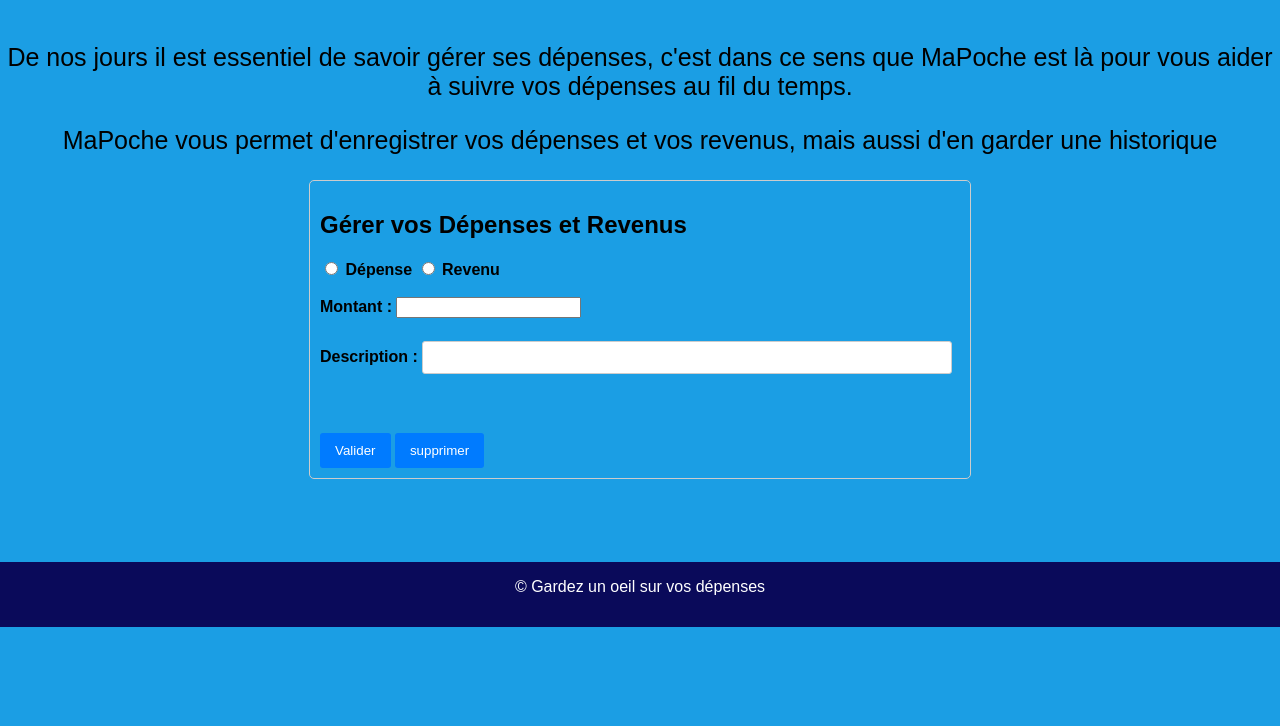
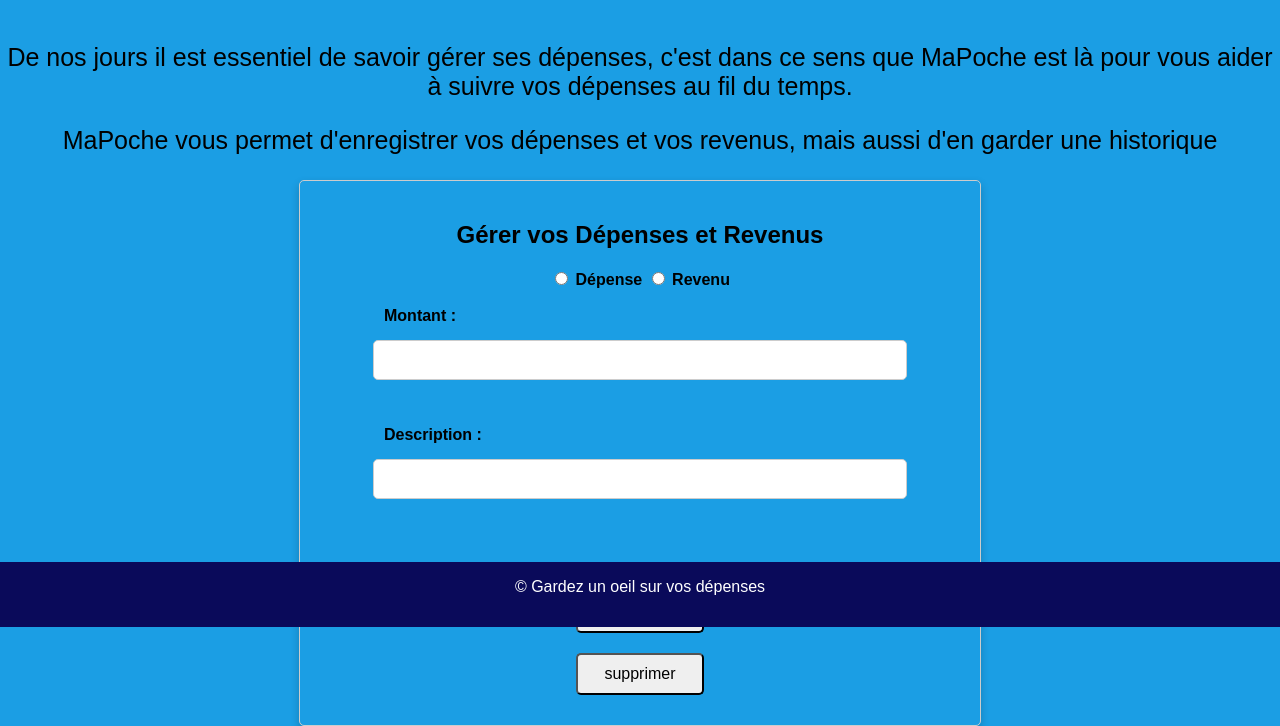
Before and after one commit to Ben0033/apk-mapoche, a PHP site: page / in a window 1280 px wide. Shown: the part 173-899 px from the top of the page. Before the commit the page ends 800 px from the top, so only its background shows below. Run offline with PHP 8.4, Linux system fonts and the light colour scheme.

Commit message:
Benji's commit of day's end style du formulaire taille des input

```diff
--- a/Application/css/style.css
+++ b/Application/css/style.css
@@ -68,40 +68,59 @@ padding: 9px 0;
     text-align: center;
 }
 
-form{
-	/*max-width: 400px;*/
-	margin: auto;
-	padding: 10px;
-	border: 1px solid #ccc;
-	border-radius: 5px;
+/* Centrer le formulaire */
+form {
+    margin: auto;
+    padding: 20px;
+    border: 1px solid #ccc;
+    border-radius: 5px;
     width: 50%;
+    display: flex;
+    flex-direction: column;
+    align-items: center;
+    box-shadow: 0 4px 8px rgba(0, 0, 0, 0.2);
 }
 
-label{
-	font-weight: bold;
+/* Uniformiser la taille des champs */
+form input[type="number"],
+form input[type="text"],
+form input[type="text-area"]{
+    width: 80%;
+    padding: 10px;
+    margin: 10px 0;
+    border: 1px solid #ccc;
+    border-radius: 5px;
+    font-size: 16px;
 }
 
-input[type=text]{
-	width: 80%;
-	padding: 8px;
-	margin: 5px 0;
-	border: 1px solid #ccc;
-	border-radius: 3px;
+/* Boutons uniformes */
+form button {
+    width: 20%;
+    padding: 10px;
+    margin: 10px 5px;
+    font-size: 16px;
+    border-radius: 5px;
 }
 
-button{
-	background-color: #007BFF;
-	color: white;
-	padding: 10px 15px;
-	border: none;
-	border-radius: 3px;
-	cursor: pointer;
+/* Centrer les labels */
+form label {
+    width: 80%;
+    text-align: left;
+    margin-bottom: 5px;
+    font-weight: bold;
 }
 
-button:hover{
-	background-color: #0056b3;
+/* Afficher le champ catégorie correctement */
+#categorie {
+    display: none;
+    width: 80%;
+    padding: 10px;
+    border: 1px solid #ccc;
+    border-radius: 5px;
 }
 
-#categorie{
-	display: none;
+.colonne{
+    display: flex;
+    justify-content: space-between;
+    margin: 0px 100px;
 }
--- a/Application/index.html
+++ b/Application/index.html
@@ -28,6 +28,7 @@
             <h2>Gérer vos Dépenses et Revenus</h2>
 
             <!-- Input radio pour sélectionner dépense ou revenu -->
+            <div class="colone">
             <label>
                 <input type="radio" name="type" value="dépense" onclick="afficherCategorie()"> Dépense
             </label>
@@ -35,14 +36,14 @@
                 <input type="radio" name="type" value="revenu" onclick="afficherCategorie()"> Revenu
             </label>
             <br><br>
-
+        </div>
             <!-- Champs texte -->
             <label for="montant">Montant :</label>
-            <input type="number" id="montant" name="montant" required>
+            <input type="number" id="montant" name="montant" step="1000" required>
             <br><br>
 
             <label for="description">Description :</label>
-            <input type="text" id="description" name="description" required>
+            <input type="text-area" id="description" name="description" required>
             <br><br>
 
             <!-- Champ catégorie masqué par défaut -->
```
